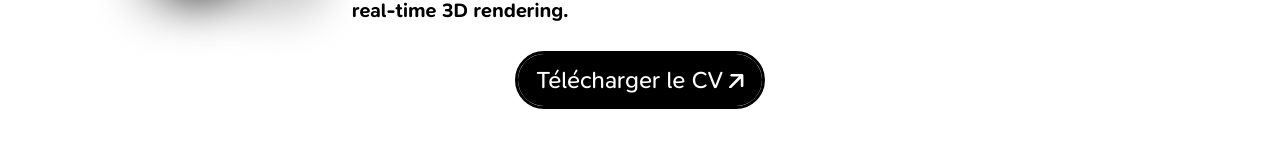
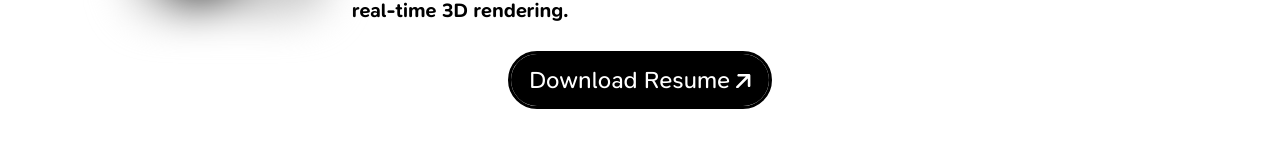
Before and after one commit to JameFLC/jameflc.github.io, a SvelteKit app: page /en/cv in a window 1280 px wide. Shown: the part 449-605 px from the top of the page. Built offline with nearby package versions, Linux system fonts and the light colour scheme.

Commit message:
Added english CV

```diff
--- a/src/routes/(cv)/en/cv/+page.svelte
+++ b/src/routes/(cv)/en/cv/+page.svelte
@@ -42,10 +42,10 @@
 	<div class="x-centerer">
 		<a
 			class="strong-page-link"
-			href="/documents/cv/fr/CV Jame Floc'h Le Carour - Ingénieur.pdf"
+			href="/documents/cv/en/CV Jame Floc'h Le Carour - Software Engineer.pdf"
 			download
 		>
-			<span>Télécharger le CV</span>
+			<span>Download Resume</span>
 			<IconLinkThin style="--size: 1ch" />
 		</a>
 	</div>
```
Also changed, not shown: 1 other file (tests, documents, lock files or other folders).
